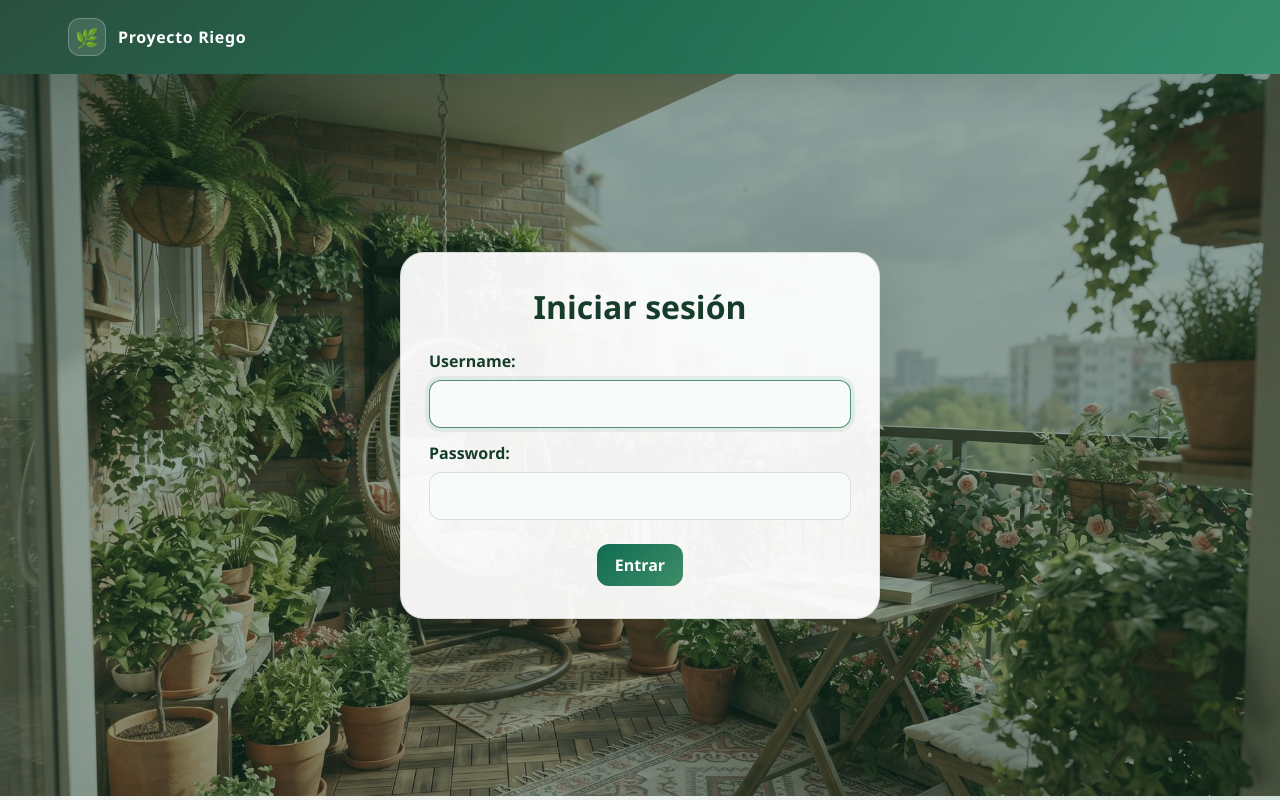
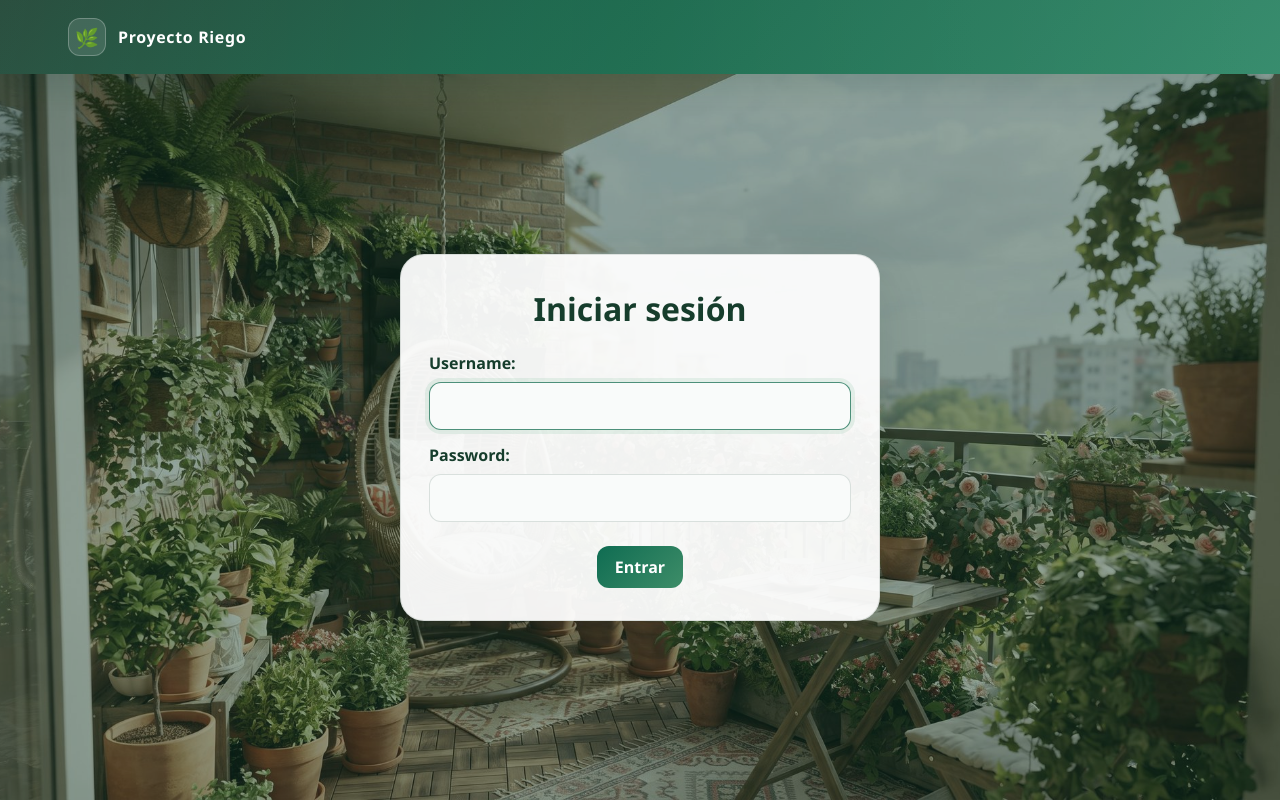
Before and after one commit to ManuelZambrano-prog/Proyecto-final-Electiva-1, a Django app: page /cuentas/login/ in a window 1280 px wide. Run offline with Django 5.2, Linux system fonts and the light colour scheme.

Commit message:
fix: login sin franja blanca abajo, cadena flex en vez de alto fijo, CSS v=6

```diff
--- a/riego/static/riego/css/styles.css
+++ b/riego/static/riego/css/styles.css
@@ -55,6 +55,15 @@ button, input, select, textarea {
 
 .app-shell {
     min-height: 100vh;
+}
+
+/* En páginas públicas con fondo full-bleed (login), cadena flex para que la
+   sección llene exacto lo que deja el topbar, sin número mágico de altura. */
+.app-shell:not(.app-shell--dashboard) {
+    display: flex;
+    flex-direction: column;
+    min-height: 100vh;
+    min-height: 100dvh;
 }
 
 .app-shell--dashboard {
@@ -436,6 +445,9 @@ main:has(.auth-shell--login) {
     max-width: none;
     margin: 0;
     padding: 0;
+    flex: 1;
+    display: flex;
+    flex-direction: column;
 }
 
 .auth-shell--login {
@@ -447,6 +459,7 @@ main:has(.auth-shell--login) {
     position: relative;
     overflow: hidden;
     margin: 0;
+    flex: 1 0 auto;
     min-height: calc(100vh - 78px);
     min-height: calc(100dvh - 78px);
 }
--- a/riego/templates/riego/base.html
+++ b/riego/templates/riego/base.html
@@ -5,7 +5,7 @@
     <meta charset="UTF-8">
     <meta name="viewport" content="width=device-width, initial-scale=1.0">
     <title>Sistema de Riego</title>
-    <link rel="stylesheet" href="{% static 'riego/css/styles.css' %}?v=5">
+    <link rel="stylesheet" href="{% static 'riego/css/styles.css' %}?v=6">
 </head>
 <body>
     <div class="app-shell {% if user.is_authenticated %}app-shell--dashboard{% endif %}">
```
